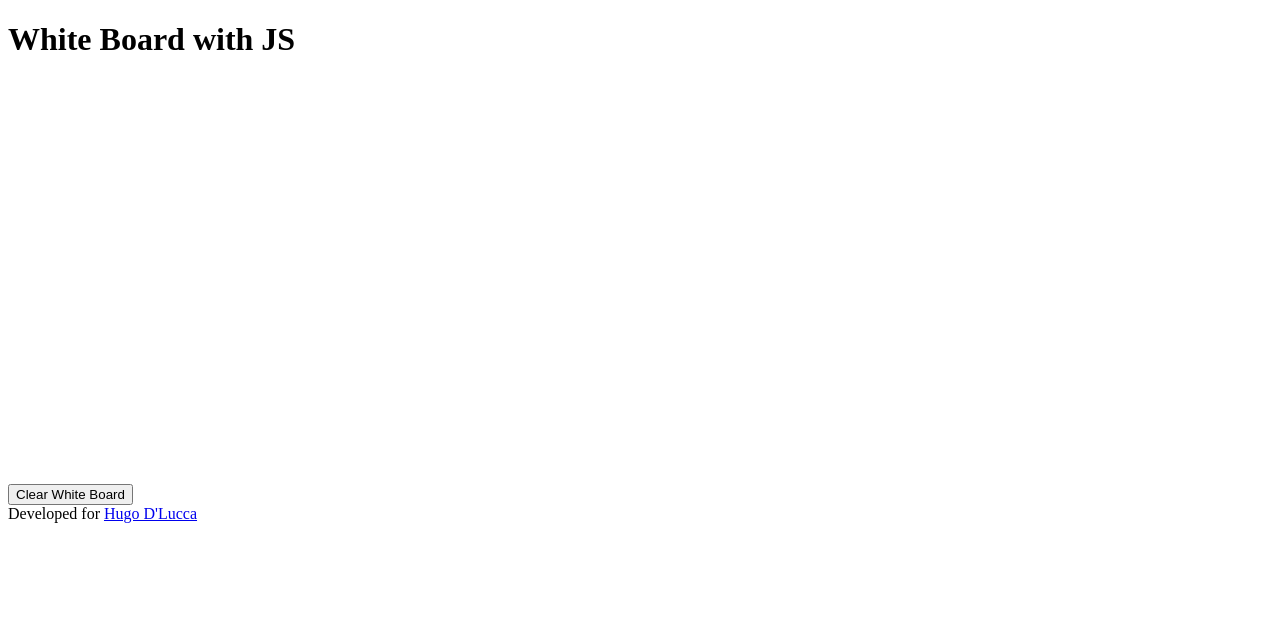
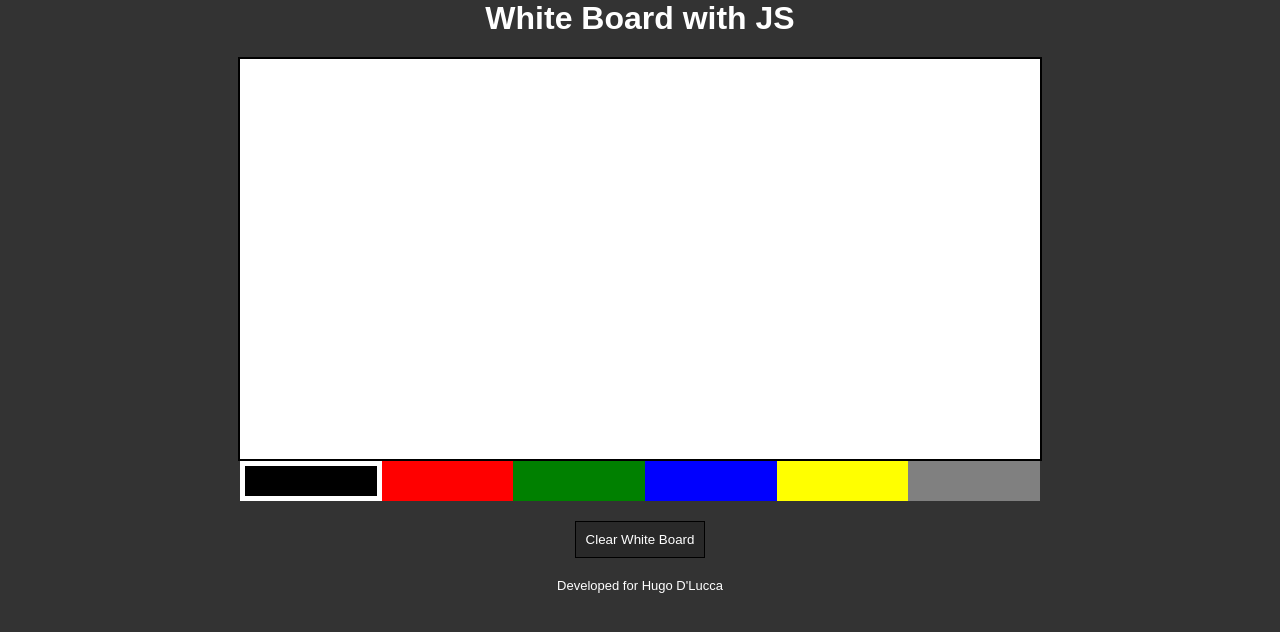
Before and after one commit to HugoGomes7/js-whiteBoard, a plain HTML site: page index.html in a window 1280 px wide. Drawn offline with Linux system fonts and the light colour scheme.

Commit message:
CSS created

```diff
--- a/index.html
+++ b/index.html
@@ -6,6 +6,7 @@
   <meta http-equiv="X-UA-Compatible" content="IE=edge">
   <meta name="viewport" content="width=device-width, initial-scale=1.0">
   <title>White Board</title>
+  <link rel="stylesheet" href="styles.css">
 </head>
 
 <body>
--- a/styles.css
+++ b/styles.css
@@ -0,0 +1,60 @@
+* {
+  margin: 0;
+  padding: 0;
+  box-sizing: border-box;
+}
+
+body {
+  display: flex;
+  min-height: 100vh;
+  align-items: center;
+  flex-direction: column;
+  background-color: #333;
+  font-family: Arial, Helvetica, sans-serif;
+}
+
+h1 {
+  color: #fff;
+  margin-bottom: 20px;
+}
+
+#screen {
+  border: 2px solid #000;
+  background-color: #fff;
+  cursor: crosshair;
+}
+
+.colorArea {
+  width: 800px;
+  display: flex;
+}
+
+.color {
+  flex: 1;
+  height: 40px;
+  cursor: pointer;
+}
+
+.color.active {
+  border: 5px solid #fff;
+}
+
+.clear {
+  border: 1px solid #000;
+  background-color: rgba(0, 0, 0, 0.2);
+  color: #fff;
+  padding: 10px;
+  margin-top: 20px;
+  cursor: pointer;
+}
+
+footer {
+  margin-top: 20px;
+  color: #fff;
+  font-size: 13px;
+}
+
+a {
+  color: #fff;
+  text-decoration: none;
+}
```
